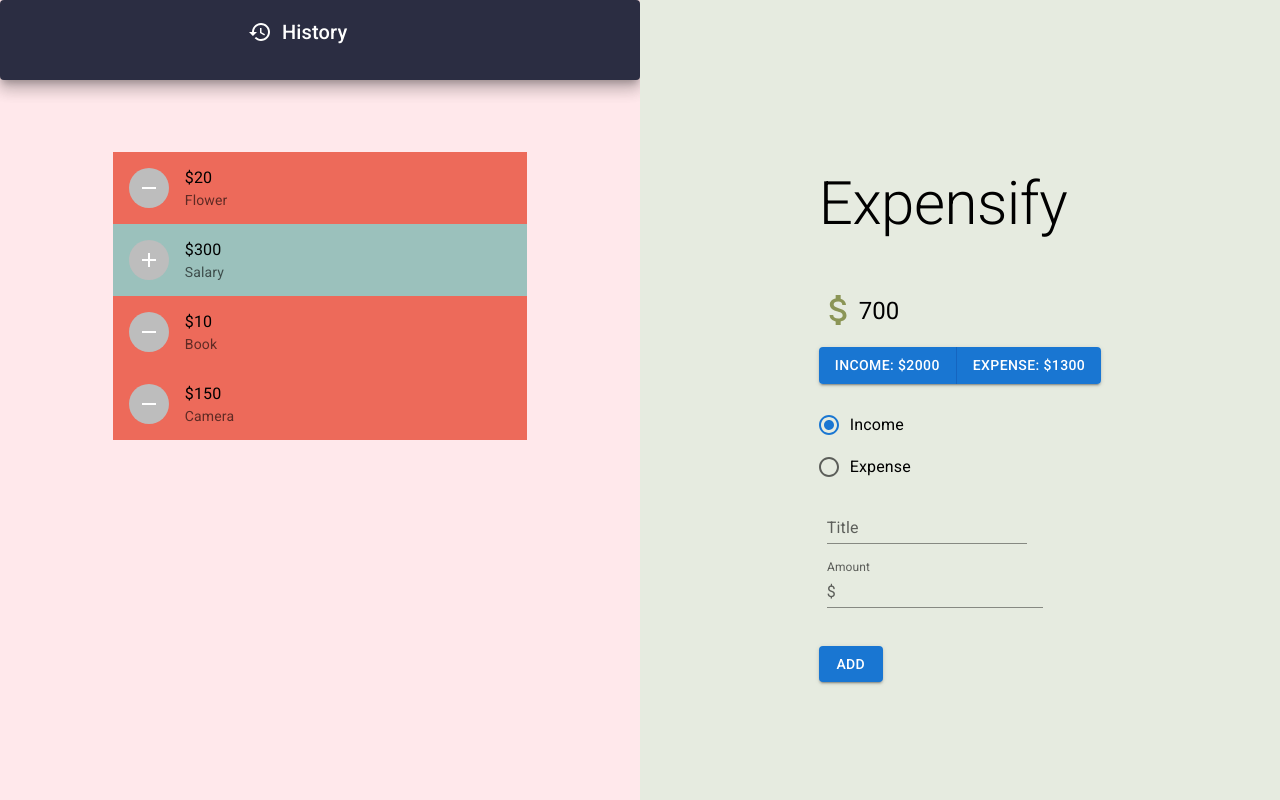
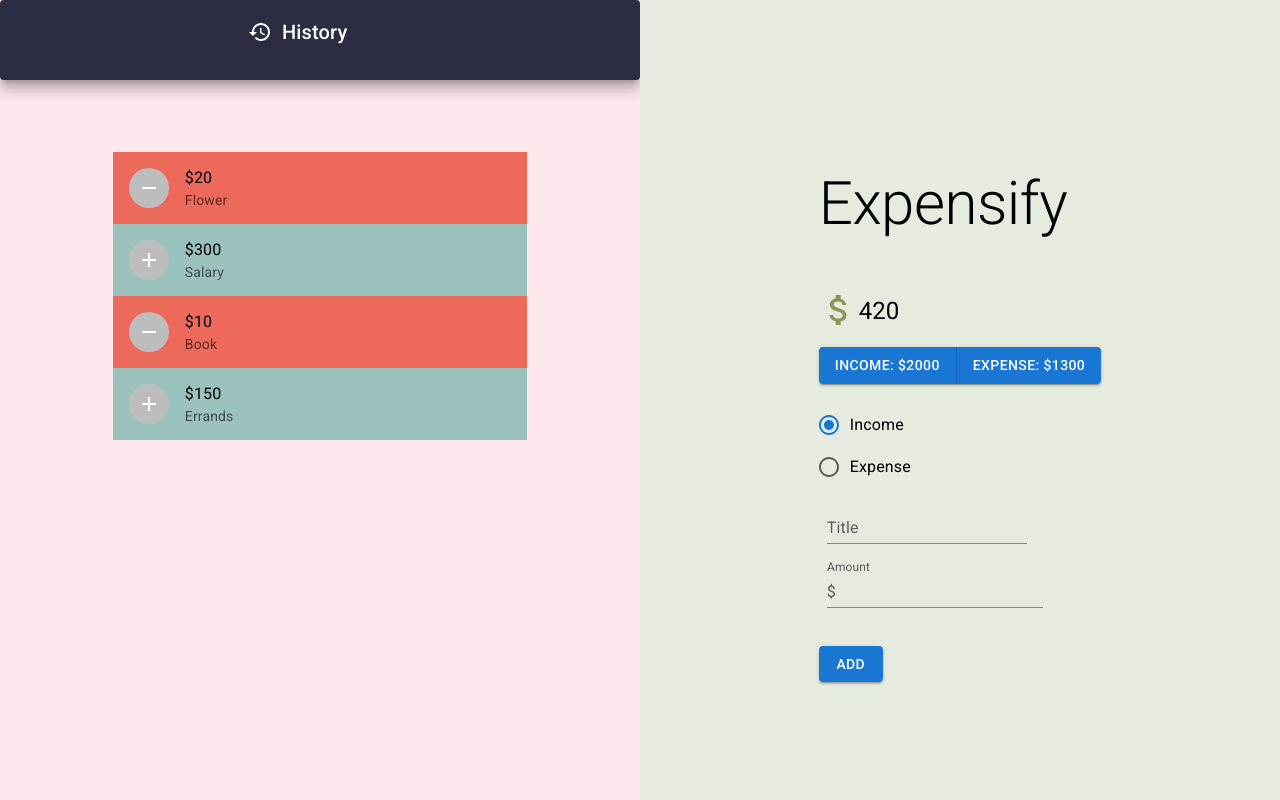
Before and after one commit to Arya-Gupta/Expensify, a React (Create React App) app: page / in a window 1280 px wide. Built offline with nearby package versions, Linux system fonts and the light colour scheme.

Commit message:
Added logic to Amount component - calculation of available balance

```diff
--- a/src/components/Amount.js
+++ b/src/components/Amount.js
@@ -1,9 +1,15 @@
-import React from "react";
+import React, { useContext } from "react";
 import AttachMoneyIcon from "@mui/icons-material/AttachMoney";
 import Typography from "@mui/material/Typography";
 import Box from "@mui/material/Box";
+import { GlobalContext } from "../context/GlobalState";
 
 export default function Amount() {
+  const { transactions } = useContext(GlobalContext);
+
+  const amountArr = transactions.map((transaction) => transaction.amount);
+  const total = amountArr.reduce((totalAmt, currentAmt) => totalAmt += currentAmt);
+
   return (
     <>
       <Box sx={{ marginBottom: "20px" }}>
@@ -15,7 +21,7 @@
           }}
         />
         <Typography variant="h5" sx={{ paddingTop: "5px" }}>
-          700
+          {total}
         </Typography>
       </Box>
     </>
--- a/src/context/GlobalState.js
+++ b/src/context/GlobalState.js
@@ -7,7 +7,7 @@
     { id: 1, text: "Flower", amount: -20, type: "expense" },
     { id: 2, text: "Salary", amount: 300, type: "income" },
     { id: 3, text: "Book", amount: -10, type: "expense" },
-    { id: 4, text: "Camera", amount: 150, type: "expense" },
+    { id: 4, text: "Errands", amount: 150, type: "income" },
   ],
 };
 
```
